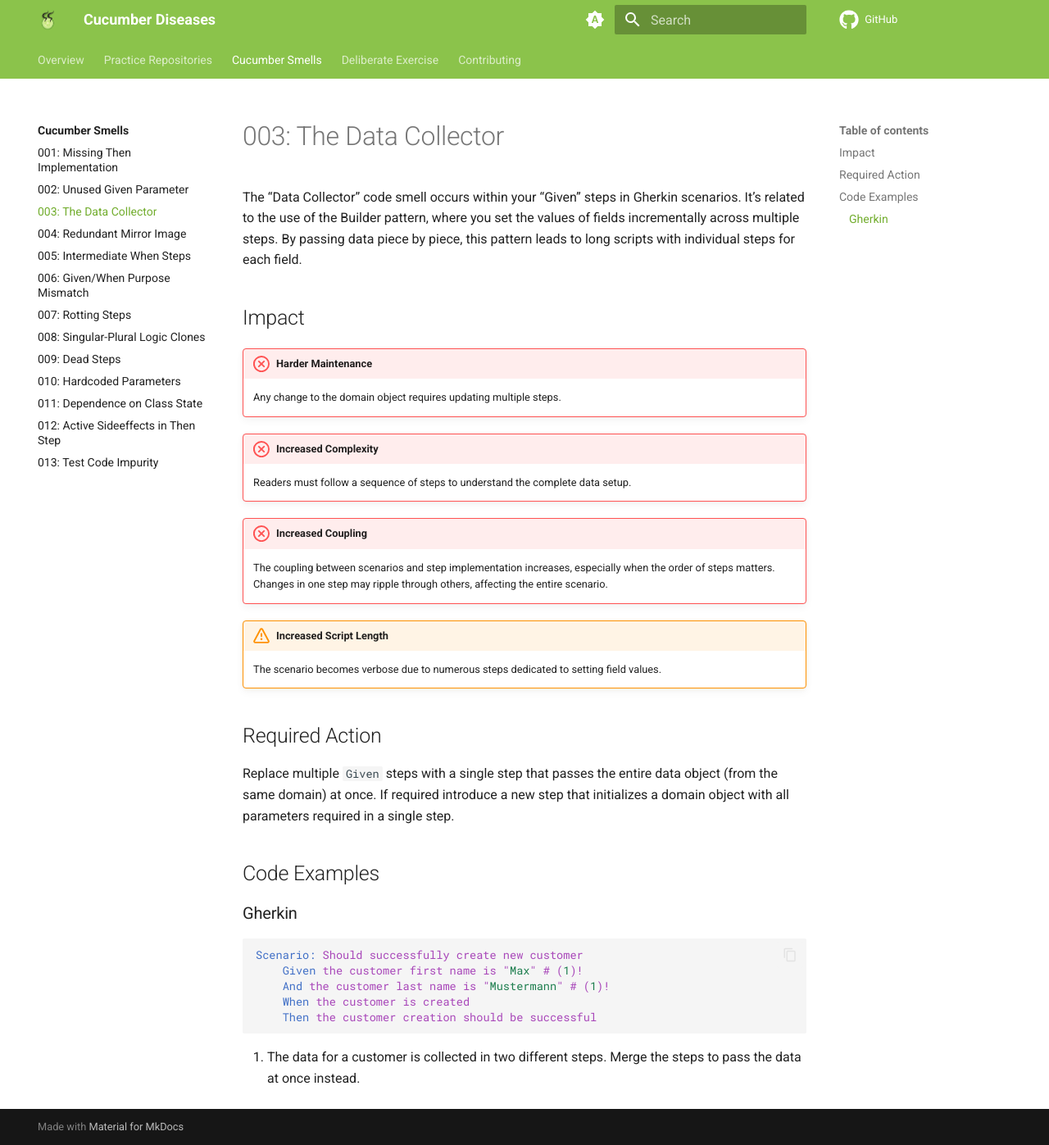
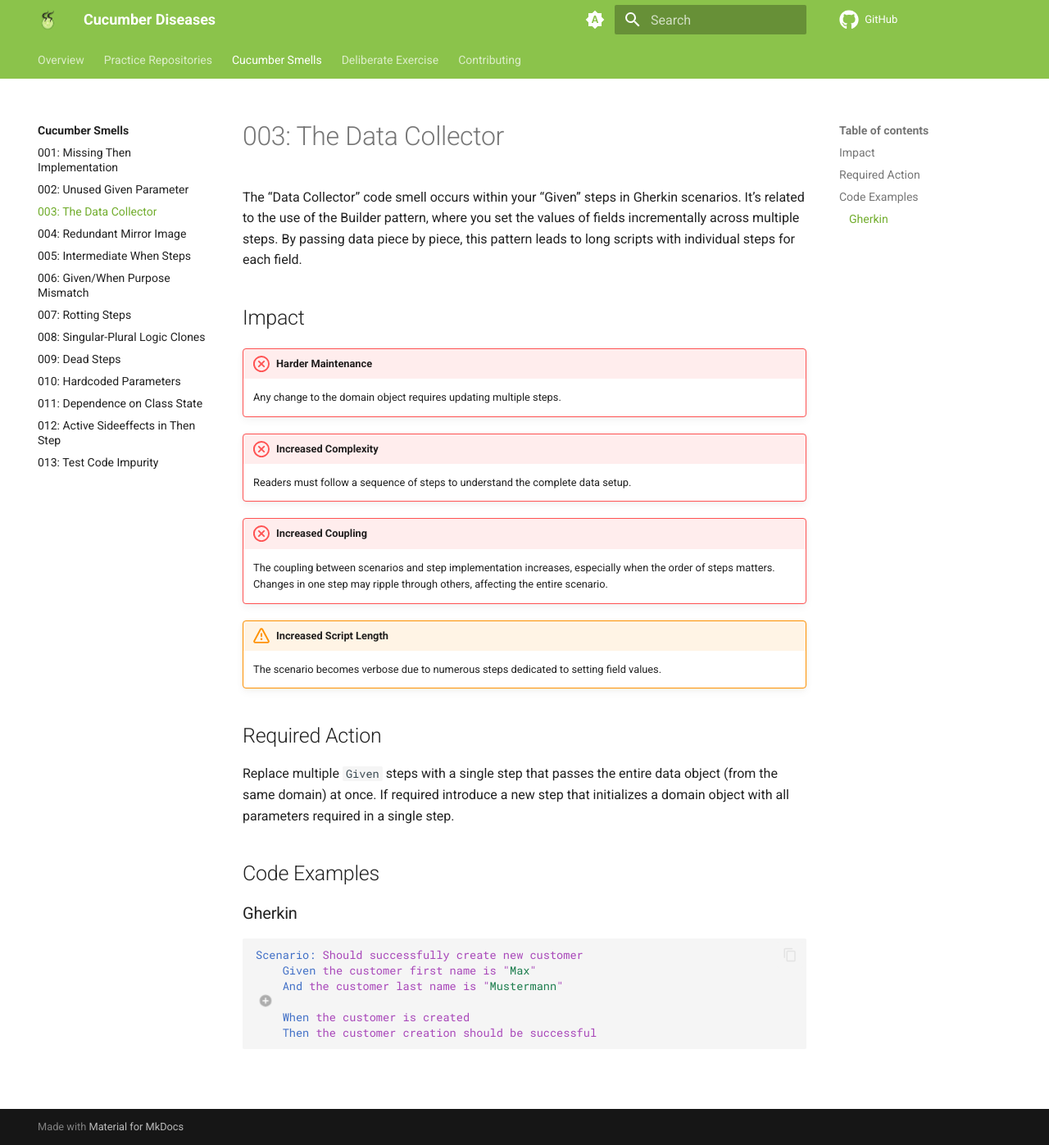
Before and after one commit to Cucumber-Diseases/cucumber-diseases.github.io, an MkDocs documentation site: the page built from docs/smells/003-data-collector.md, in a window 1280 px wide and 1397 px high. Shown: the whole window at 82% size. Built offline with MkDocs 1.6.1 and Material for MkDocs 9.7.7, drawn with Linux system fonts in a browser that asks for light colours.

Commit message:
move footnote

````diff
--- a/docs/smells/003-data-collector.md
+++ b/docs/smells/003-data-collector.md
@@ -25,8 +25,9 @@
 ### Gherkin
 ```gherkin
 Scenario: Should successfully create new customer
-    Given the customer first name is "Max" # (1)!
-    And the customer last name is "Mustermann" # (1)!
+    Given the customer first name is "Max"
+    And the customer last name is "Mustermann"
+# (1)!
     When the customer is created
     Then the customer creation should be successful
 ```
````
